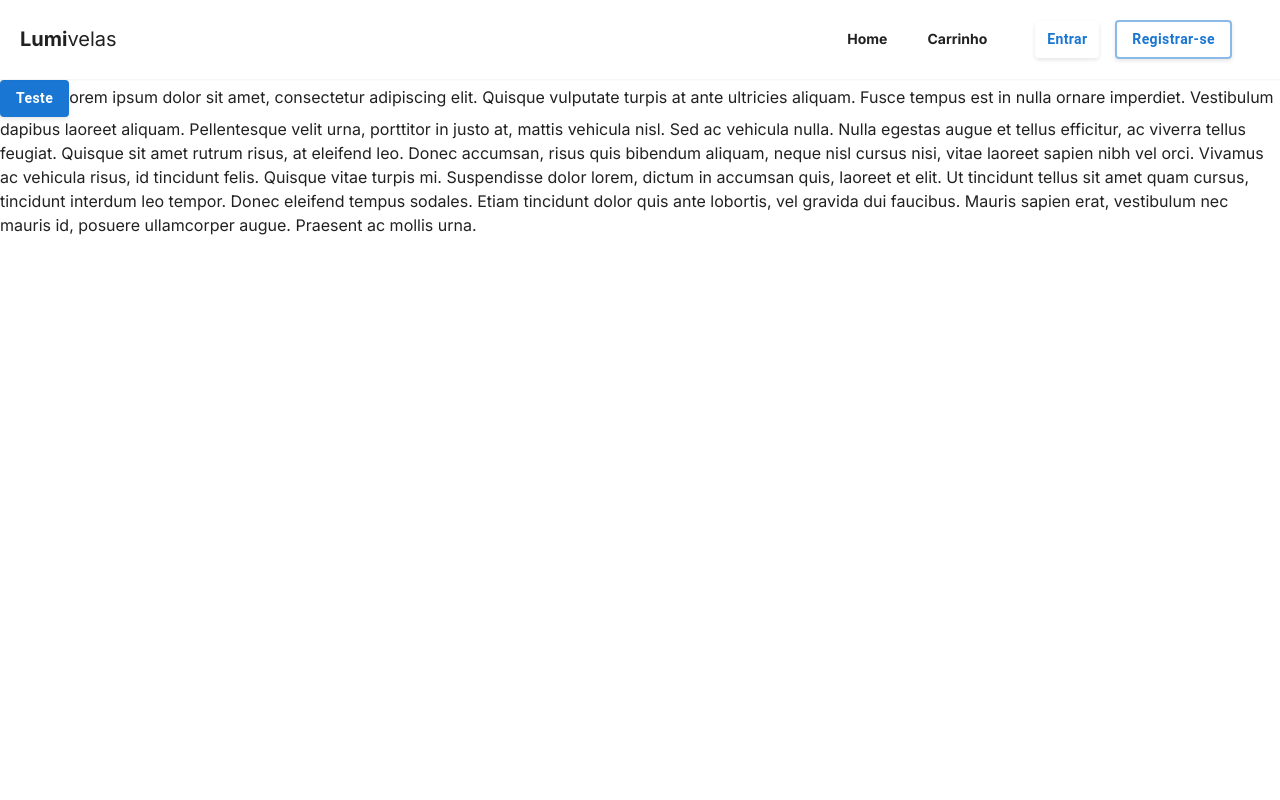
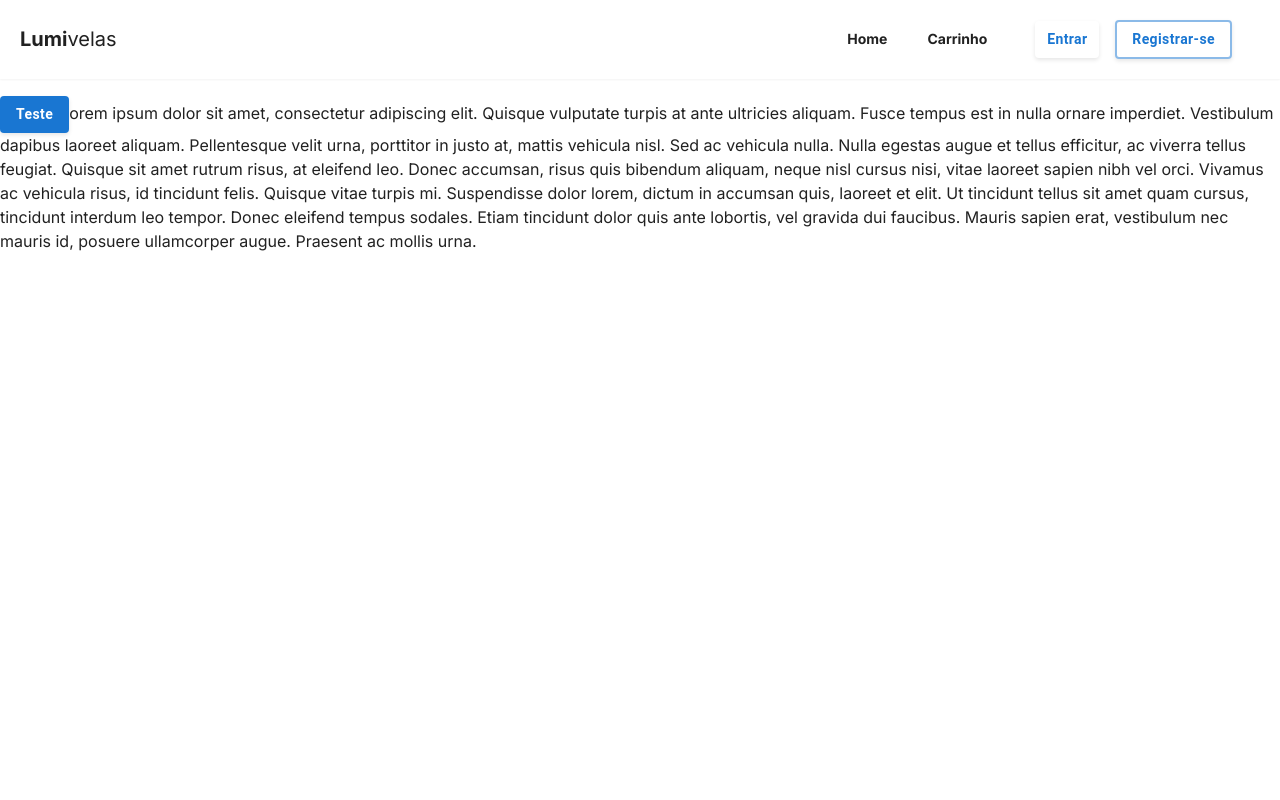
Before and after one commit to lumivelas/lumivelas-app, a Next.js app: page / in a window 1280 px wide. Shown: the top 800 px of the page. Built offline with nearby package versions, Linux system fonts and the light colour scheme; what @mui/material-nextjs would draw is missing.

Commit message:
1 rem não mata ninguém

```diff
--- a/src/components/nav/NavBar.tsx
+++ b/src/components/nav/NavBar.tsx
@@ -37,7 +37,7 @@ const NavBar : React.FC<Props> = ({ children }) => {
           <NavDrawer className='md:hidden flex w-full justify-end items-center' />
       </nav>
 
-      <main className='pt-[5rem]'>
+      <main className='pt-[6rem]'>
         { children }
       </main>
     </>
```
